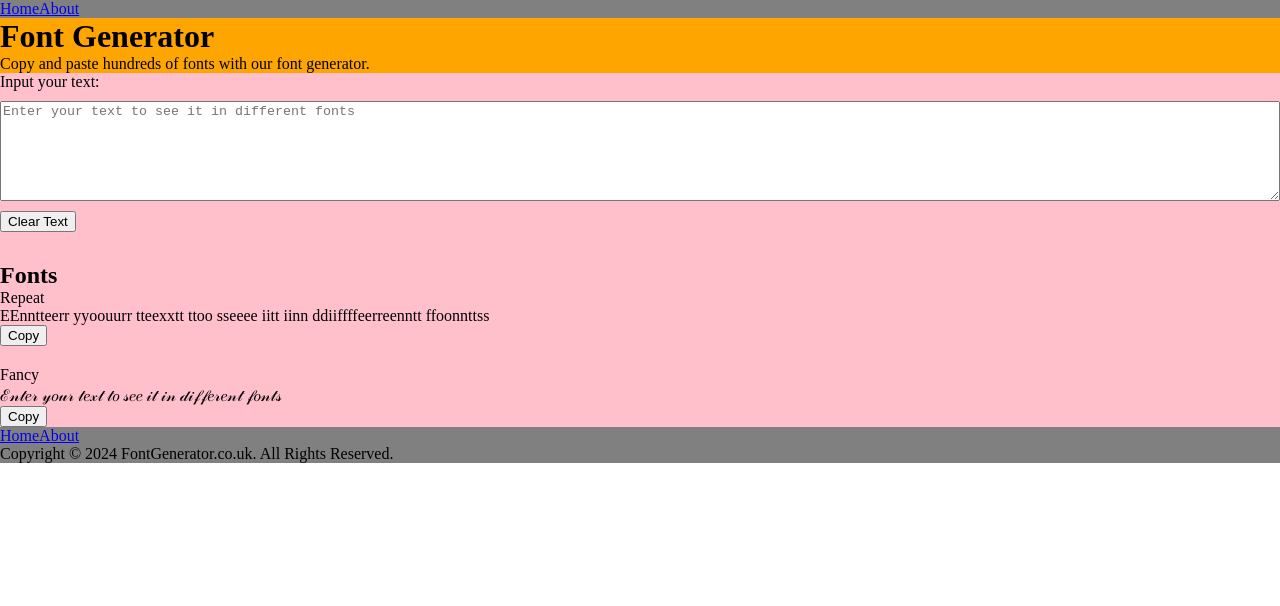
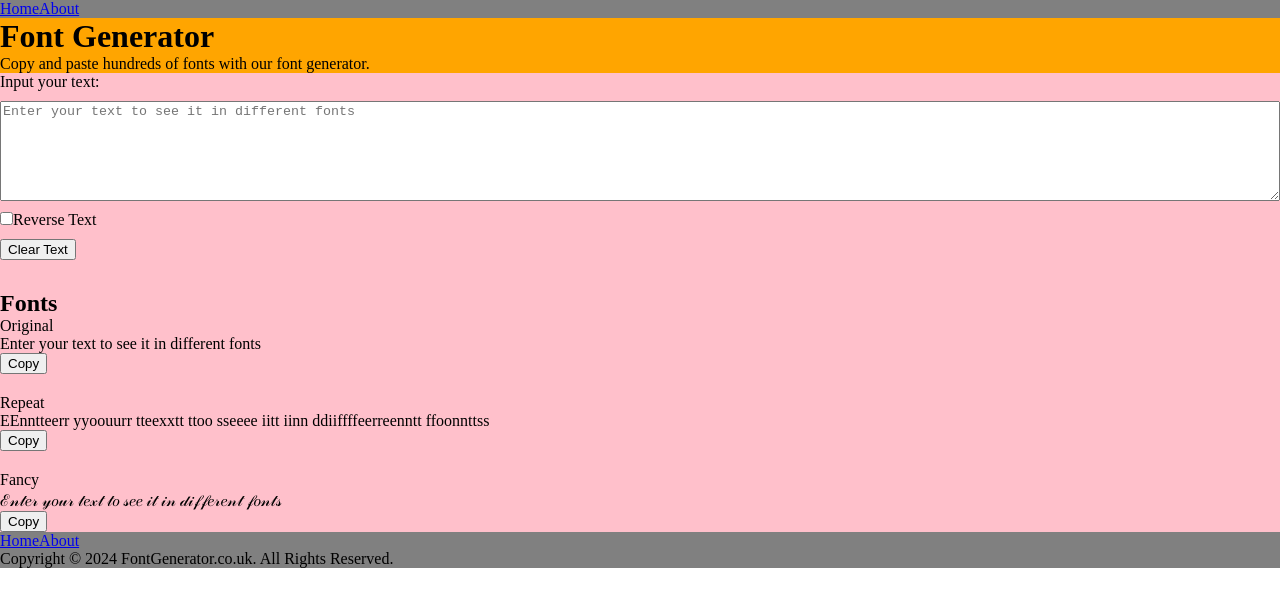
Before and after one commit to johnnyfwk/font-generator-front-end, a React (Create React App) app: page / in a window 1280 px wide. Shown: the top 606 px of the page. Built offline with nearby package versions, Linux system fonts and the light colour scheme.

Commit message:
Adding reverse text checkbox.

```diff
--- a/src/content/fonts.js
+++ b/src/content/fonts.js
@@ -1,4 +1,62 @@
 export const allFonts = [
+    {
+        name: "Original",
+        characters: {
+            'a': 'a',
+            'b': 'b',
+            'c': 'c',
+            'd': 'd',
+            'e': 'e',
+            'f': 'f',
+            'g': 'g',
+            'h': 'h',
+            'i': 'i',
+            'j': 'j',
+            'k': 'k',
+            'l': 'l',
+            'm': 'm',
+            'n': 'n',
+            'o': 'o',
+            'p': 'p',
+            'q': 'q',
+            'r': 'r',
+            's': 's',
+            't': 't',
+            'u': 'u',
+            'v': 'v',
+            'w': 'w',
+            'x': 'x',
+            'y': 'y',
+            'z': 'z',
+            'A': 'A',
+            'B': 'B',
+            'C': 'C',
+            'D': 'D',
+            'E': 'E',
+            'F': 'F',
+            'G': 'G',
+            'H': 'H',
+            'I': 'I',
+            'J': 'J',
+            'K': 'K',
+            'L': 'L',
+            'M': 'M',
+            'N': 'N',
+            'O': 'O',
+            'P': 'P',
+            'Q': 'Q',
+            'R': 'R',
+            'S': 'S',
+            'T': 'T',
+            'U': 'U',
+            'V': 'V',
+            'W': 'W',
+            'X': 'X',
+            'Y': 'Y',
+            'Z': 'Z',
+        }
+    },
+
     /*********************************************** TEMPLATE ***********************************************
     {
         name: "xxxxxxxxxxxx",
--- a/src/pages/Home.jsx
+++ b/src/pages/Home.jsx
@@ -1,36 +1,77 @@
 import { Helmet } from "react-helmet";
-import { useState } from "react";
+import { useState, useEffect } from "react";
 import { allFonts } from "../content/fonts";
 
 export default function Home() {
     const placeholderText = "Enter your text to see it in different fonts";
 
     const [ inputText, setInputText ] = useState("");
+    const [ fonts, setFonts ] = useState([]);
     const [ copyButtonText, setCopyButtonText ] = useState("Copy");
     const [ buttonNumberClicked, setButtonNumberClicked ] = useState(null);
+    const [ isReverseTextCheckBoxChecked, setIsReverseTextCheckBoxChecked ] = useState(false);
+
+    useEffect(() => {
+        const fontsToDisplay = [];
+        allFonts.forEach((font) => {
+            const fontCopy = {};
+            fontCopy.name = font.name;
+
+            let text;
+            if (!inputText) {
+                text = placeholderText;
+            } else {
+                text = inputText;
+            }
+
+            let textReversed;
+            if (isReverseTextCheckBoxChecked) {
+                textReversed = text.split('').reverse().join('');
+            } else {
+                textReversed = text;
+            }
+
+            const convertedText = convertText(textReversed, font.characters);
+            fontCopy.text = convertedText;
+            fontsToDisplay.push(fontCopy);
+        })
+        setFonts(fontsToDisplay);
+    }, [inputText, isReverseTextCheckBoxChecked])
 
     function handleInputText(event) {
         setInputText(event.target.value);
+        if (!event.target.value) {
+            setIsReverseTextCheckBoxChecked(false);
+        }
     }
 
     function handleClearTextButton() {
         setInputText("");
+        setIsReverseTextCheckBoxChecked(false);
     }
 
     function convertText(text, characters) {
-        let convertedText = '';
+        let convertedText = "";
         for (let character of text) {
             convertedText += characters[character] || character;
         }
         return convertedText;
     }
 
-    function copyToClipboard(buttonNumber, text, characters) {
+    function copyToClipboard(buttonNumber, text) {
         setButtonNumberClicked(buttonNumber);
-        navigator.clipboard.writeText(convertText(text, characters));
+        navigator.clipboard.writeText(text);
         setCopyButtonText("Copied");
         setTimeout(() => setCopyButtonText("Copy"), 2000);
     };
+
+    function handleReverseTextCheckBox() {
+        setIsReverseTextCheckBoxChecked((currentTextReversedValue) => !currentTextReversedValue);
+    }
+
+    if (!fonts) {
+        return null;
+    }
 
     return (
         <div>
@@ -50,6 +91,7 @@ export default function Home() {
                 <section>
                     <form>
                         <label htmlFor="input-text">Input your text:</label>
+
                         <textarea
                             id="input-text"
                             name="input-text"
@@ -57,6 +99,20 @@ export default function Home() {
                             onChange={handleInputText}
                             placeholder={placeholderText}
                         ></textarea>
+
+                        <div>
+                            <input
+                                type="checkbox"
+                                id="reverse-text"
+                                name="reverse-text"
+                                value="Reverse Text"
+                                onChange={handleReverseTextCheckBox}
+                                checked={isReverseTextCheckBoxChecked}
+                            />
+                            <label htmlFor="vehicle1">Reverse Text</label>
+                        </div>
+
+
                         <div>
                             <button
                                 type="button"
@@ -69,17 +125,18 @@ export default function Home() {
                 <section>
                     <h2>Fonts</h2>
                     <div id="output-fonts-wrapper">
-                        {allFonts.map((font, index) => {
+                        {fonts.map((font, index) => {
                             return (
                                 <div key={index}>
                                     <div>{font.name}</div>
+
                                     <div
                                         style={{fontFamily: font.name}}
                                         className="font-text"
-                                    >{convertText(inputText || placeholderText, font.characters)}</div>
+                                    >{font.text}</div>
 
                                     <button
-                                        onClick={() => copyToClipboard(index, inputText || placeholderText, font.characters)}
+                                        onClick={() => copyToClipboard(index, font.text)}
                                     >{buttonNumberClicked === index ? copyButtonText : "Copy"}</button>
                                 </div>
                             )
```
